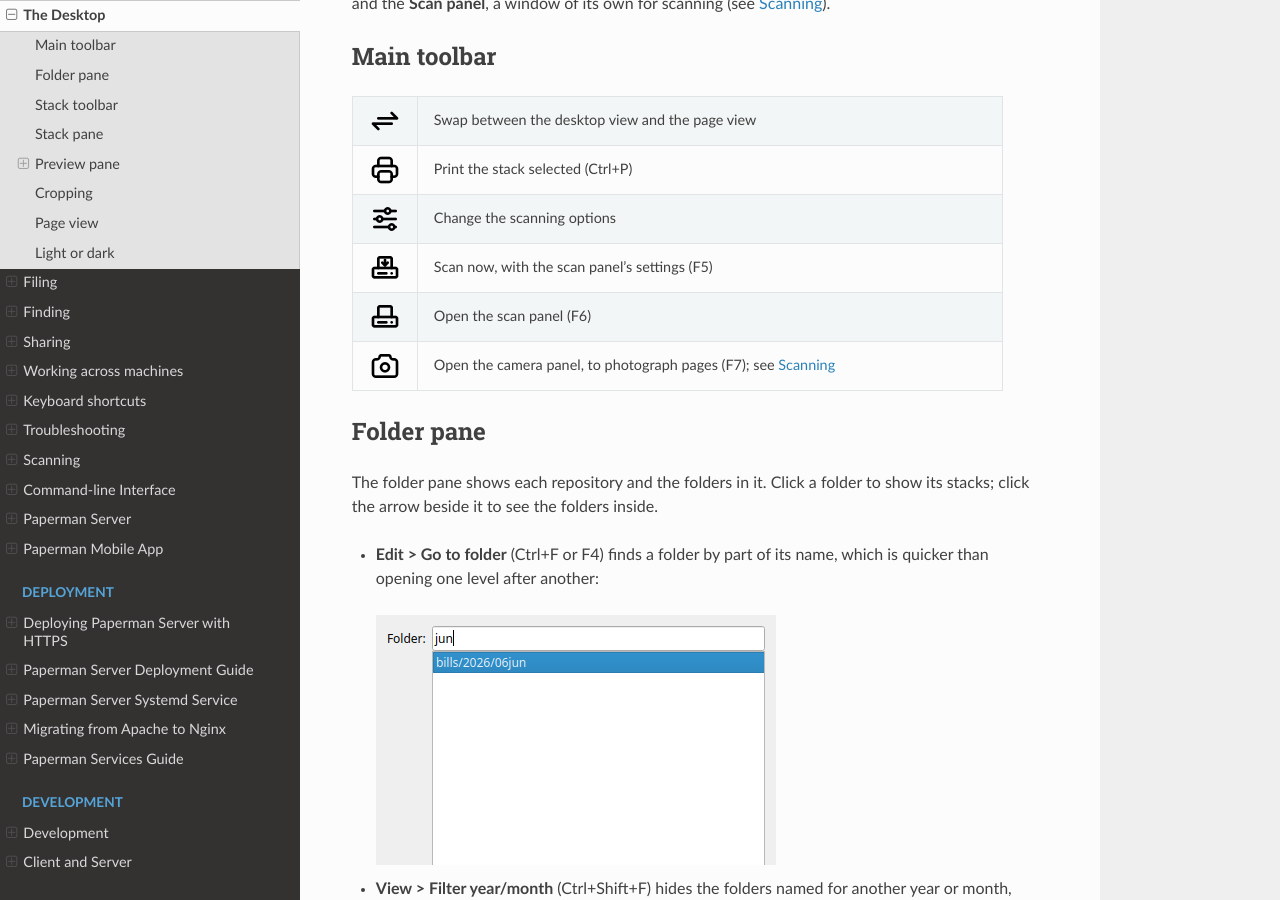
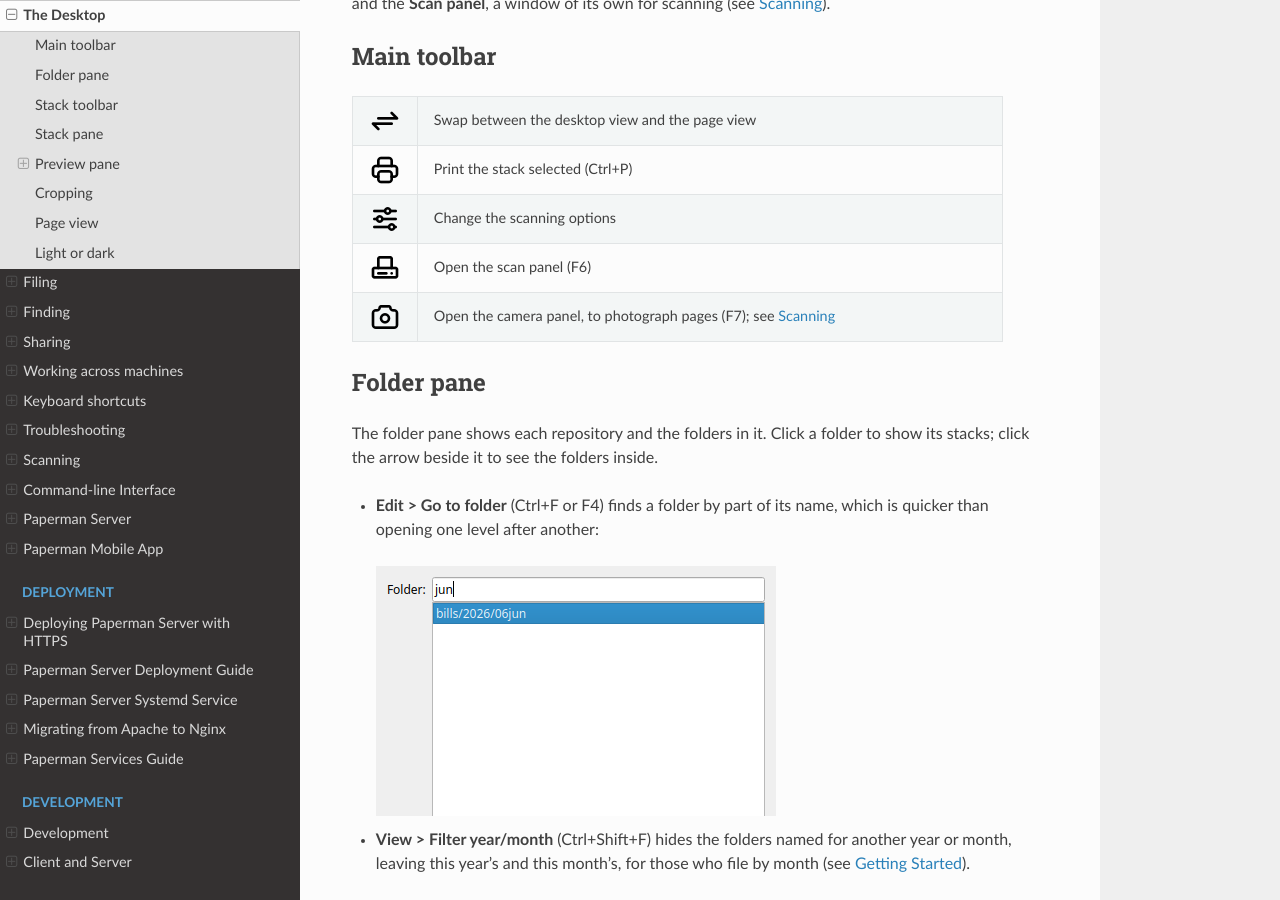
Before and after one commit to sjg20/paperman, a Sphinx documentation site: the page built from doc/desktop.rst, in a window 1280 px wide and 900 px high, scrolled down 1814 px. Built offline with Sphinx 7.4.7 and the Read the Docs theme 3.1.0, drawn with Linux system fonts in a browser that asks for light colours.

Commit message:
doc: Say where Scan now is, now it is not on the toolbar
The table of the main toolbar's buttons lists Scan now, which is no
longer one of them.

Drop it from the table, with its picture, and say in the Scanning
chapter that F5 or File > Scan now scans at once with the panel's
settings.

Co-developed-by: Claude Fable 5.2 <noreply@anthropic.com>
Claude-Session: https://claude.ai/code/session_01BxfLL7T8McSpFMMxYekitE

```diff
--- a/doc/desktop.rst
+++ b/doc/desktop.rst
@@ -67,8 +67,6 @@ Main toolbar
      - Print the stack selected (Ctrl+P)
    * - |main-options|
      - Change the scanning options
-   * - |main-scango|
-     - Scan now, with the scan panel's settings (F5)
    * - |main-pscan|
      - Open the scan panel (F6)
    * - |main-camera|
@@ -294,7 +292,6 @@ other whatever the desktop does, use **File > Options**, *Appearance*.
 .. |main-swap| image:: images/icons/main-swap.png
 .. |main-print| image:: images/icons/main-print.png
 .. |main-options| image:: images/icons/main-options.png
-.. |main-scango| image:: images/icons/main-scango.png
 .. |main-pscan| image:: images/icons/main-pscan.png
 .. |main-camera| image:: images/icons/main-camera.png
 .. |stack-pprev| image:: images/icons/stack-pprev.png
--- a/doc/scanning.rst
+++ b/doc/scanning.rst
@@ -43,6 +43,9 @@ The scan panel
 
 Pressing the scan button in the toolbar opens the scan panel beside the
 window.
+
+To scan at once with the panel's settings, without opening it, press
+**F5** or choose **File > Scan now**.
 
 Stack name, Page name and Folder
    What to call the new stack and its pages, and where to put it. Type in
```
Also changed, not shown: doc/images/icons/main-scango.png (deleted).
